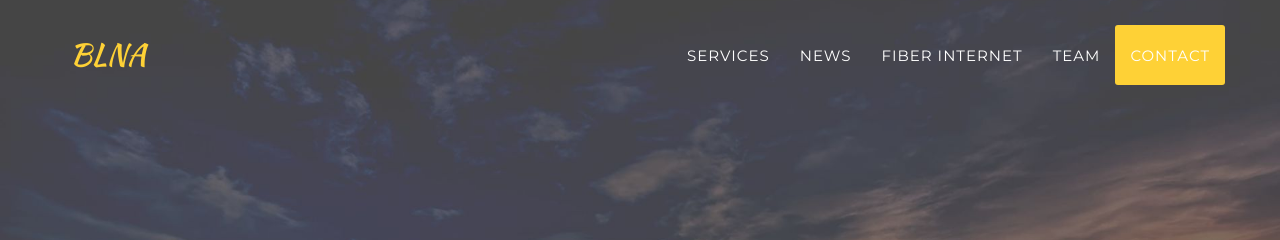
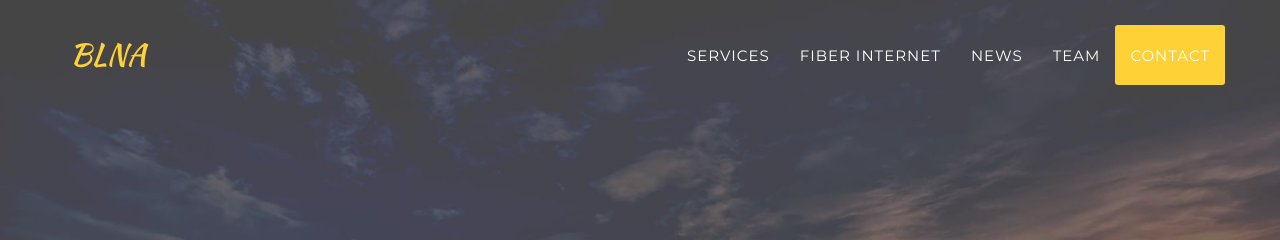
Before and after one commit to benbrooklakeshore/benbrooklakeshore.github.io, a Jekyll site: the page built from _posts/2023-02-22-website-up-and-running.markdown, in a window 1280 px wide. Shown: the top 240 px of the page. Built offline with Jekyll 4.4.1, drawn with Linux system fonts in a browser that asks for light colours; some web fonts are replaced; comment, search, counter and statistics services are not loaded.

Commit message:
fixed location of header links

```diff
--- a/_includes/header.html
+++ b/_includes/header.html
@@ -22,10 +22,10 @@
                         <a class="page-scroll" href="#services">Services</a>
                     </li>
                     <li>
-                        <a class="page-scroll" href="#portfolio">News</a>
+                        <a class="page-scroll" href="#about">Fiber Internet</a>
                     </li>
                     <li>
-                        <a class="page-scroll" href="#about">Fiber Internet</a>
+                        <a class="page-scroll" href="#portfolio">News</a>
                     </li>
                     <li>
                         <a class="page-scroll" href="#team">Team</a>
```
